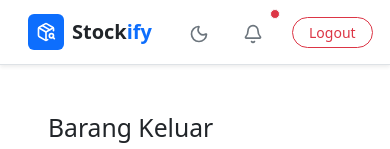
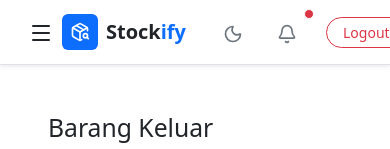
Before and after one commit to MuhamadZaguar/Intventaris-Barang, a React (Vite) app in the folder frontend-app/: page /barang-keluar in a window 390 px wide. Shown: the top 149 px of the page. Built offline with nearby package versions, Linux system fonts and the light colour scheme; no server answers; sample sign-in values are in the browser's storage.

Commit message:
Create Feature Responsive Mobile

```diff
--- a/frontend-app/src/components/Navbar.jsx
+++ b/frontend-app/src/components/Navbar.jsx
@@ -1,10 +1,10 @@
-import { Bell, Sun, Moon, PackageSearch } from 'lucide-react';
+import { Bell, Sun, Moon, PackageSearch, Menu } from 'lucide-react';
 import { useContext, useState, useEffect } from 'react';
 import { AuthContext } from '../context/AuthContext';
 import { useNavigate, Link, useLocation, useSearchParams } from 'react-router-dom';
 import { useTheme } from '../context/ThemeContext';
 
-const Navbar = () => {
+const Navbar = ({ onToggleSidebar }) => {
   const { user, logout } = useContext(AuthContext);
   const navigate = useNavigate();
   const location = useLocation();
@@ -33,6 +33,11 @@ const Navbar = () => {
   return (
     <nav className="navbar navbar-expand navbar-light bg-white px-3" style={{ height: '64px' }}>
       <div className="container-fluid">
+        {/* Tombol Hamburger Mobile */}
+        <button className="btn btn-link text-dark d-lg-none me-2 p-0" onClick={onToggleSidebar}>
+          <Menu size={24} />
+        </button>
+
         {/* Brand/Logo dipindah ke Navbar */}
         <Link to="/dashboard" className="navbar-brand d-flex align-items-center text-decoration-none text-dark me-4">
           <div className="bg-primary text-white p-2 rounded me-2 d-flex align-items-center">
--- a/frontend-app/src/components/Sidebar.jsx
+++ b/frontend-app/src/components/Sidebar.jsx
@@ -1,7 +1,7 @@
 import { Link, useLocation } from 'react-router-dom';
 import { LayoutGrid, Package, ArrowDownLeft, ArrowUpRight } from 'lucide-react';
 
-const Sidebar = () => {
+const Sidebar = ({ onItemClick }) => {
   const location = useLocation();
 
   const menuItems = [
@@ -23,6 +23,7 @@ const Sidebar = () => {
               key={item.path}
               to={item.path}
               className={`nav-link d-flex align-items-center mb-1 ${isActive ? 'active' : 'text-dark hover-bg-light'}`}
+              onClick={onItemClick}
             >
               <Icon size={18} className="me-2" />
               {item.label}
--- a/frontend-app/src/layouts/DashboardLayout.jsx
+++ b/frontend-app/src/layouts/DashboardLayout.jsx
@@ -1,13 +1,16 @@
+import { useState } from 'react';
 import { Outlet } from 'react-router-dom';
 import Sidebar from '../components/Sidebar';
 import Navbar from '../components/Navbar';
 
 const DashboardLayout = () => {
+  const [showMobileSidebar, setShowMobileSidebar] = useState(false);
+
   return (
     <div className="d-flex flex-column vh-100 bg-light">
       {/* Navbar di atas membentang penuh */}
       <header className="bg-white border-bottom shadow-sm z-3">
-        <Navbar />
+        <Navbar onToggleSidebar={() => setShowMobileSidebar(true)} />
       </header>
 
       <div className="d-flex flex-grow-1 overflow-hidden">
@@ -23,6 +26,23 @@ const DashboardLayout = () => {
           </div>
         </main>
       </div>
+
+      {/* Mobile Sidebar (Offcanvas) */}
+      <div
+        className={`offcanvas offcanvas-start ${showMobileSidebar ? 'show' : ''}`}
+        style={{ visibility: showMobileSidebar ? 'visible' : 'hidden', width: '280px' }}
+        tabIndex="-1"
+      >
+        <div className="offcanvas-header border-bottom">
+          <h5 className="offcanvas-title fw-bold">Menu Navigasi</h5>
+          <button type="button" className="btn-close" onClick={() => setShowMobileSidebar(false)}></button>
+        </div>
+        <div className="offcanvas-body p-0">
+          <Sidebar onItemClick={() => setShowMobileSidebar(false)} />
+        </div>
+      </div>
+      {/* Backdrop untuk mobile */}
+      {showMobileSidebar && <div className="offcanvas-backdrop fade show" onClick={() => setShowMobileSidebar(false)}></div>}
     </div>
   );
 };
```
